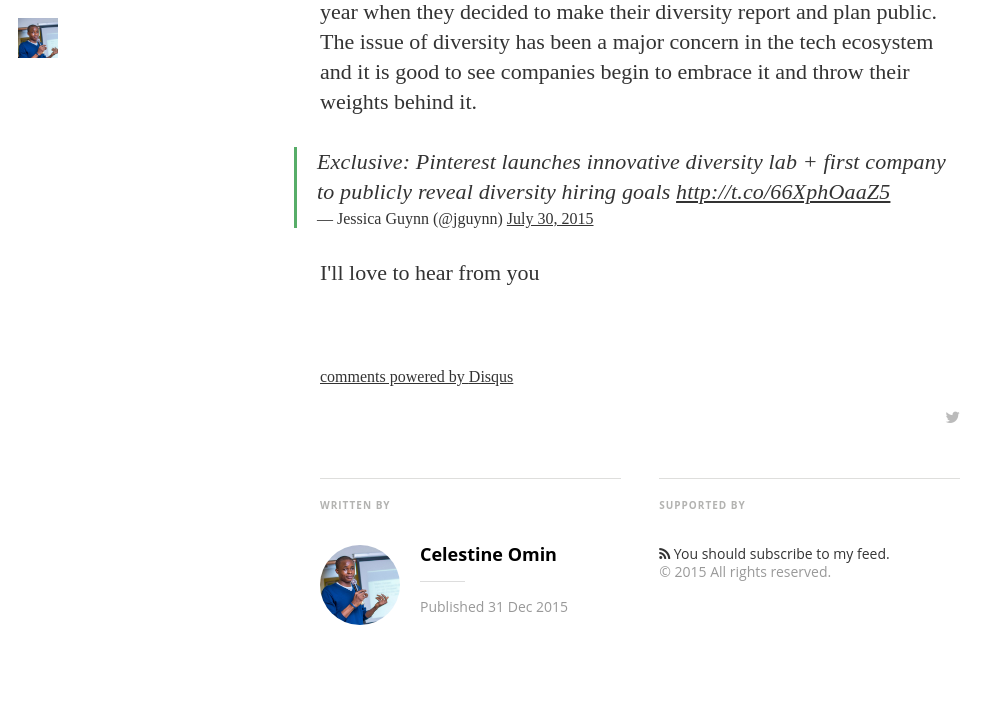
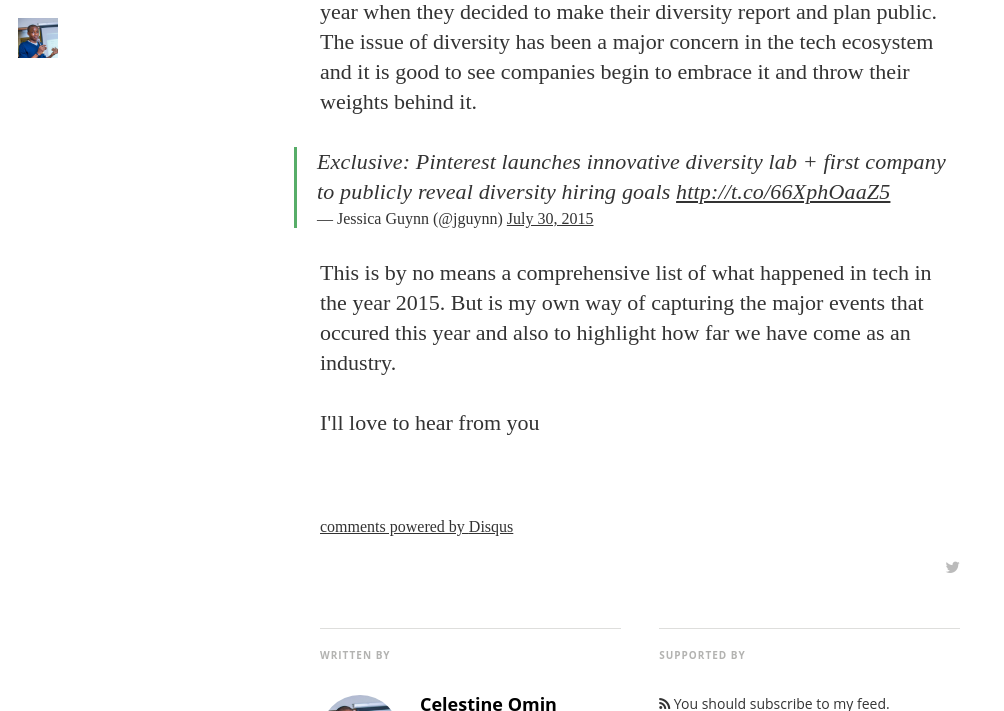
Before and after one commit to cyberomin/cyberomin.github.io, a Jekyll site: the page built from _posts/2015-12-31-year-in-review.markdown, in a window 1280 px wide and 900 px high, scrolled down 3209 px, cut to the strip 0-711 px from the top of the window. Shown: the whole strip, without its empty margins (0-1004 px from the left). Built offline with Jekyll 4.4.1, drawn with Linux system fonts in a browser that asks for light colours; nearby versions of some CDN libraries; some web fonts are replaced; library files that are not in the unit come from our copies; Markdown is read by kramdown in place of the engine named in the settings; comment, search, counter and statistics services are not loaded.

Commit message:
Edit of the graph

```diff
--- a/_posts/2015-12-31-year-in-review.markdown
+++ b/_posts/2015-12-31-year-in-review.markdown
@@ -44,3 +44,5 @@ Apple and Microsoft became more open. First, Microsoft made the .NET framework o
 2015 was also the year that a lot of progress was made with regards to diversity in tech. It’s been a known fact that minorities and women are highly under represented in tech. Pinterest lead the diversity charge this year when they decided to make their diversity report and plan public. The issue of diversity has been a major concern in the tech ecosystem and it is good to see companies begin to embrace it and throw their weights behind it.
 <blockquote class="twitter-tweet" lang="en"><p lang="en" dir="ltr">Exclusive: Pinterest launches innovative diversity lab + first company to publicly reveal diversity hiring goals <a href="http://t.co/66XphOaaZ5">http://t.co/66XphOaaZ5</a></p>&mdash; Jessica Guynn (@jguynn) <a href="https://twitter.com/jguynn/status/626785265684590592">July 30, 2015</a></blockquote>
 <script async src="//platform.twitter.com/widgets.js" charset="utf-8"></script>
+
+This is by no means a comprehensive list of what happened in tech in the year 2015. But is my own way of capturing the major events that occured this year and also to highlight how far we have come as an industry.
```
